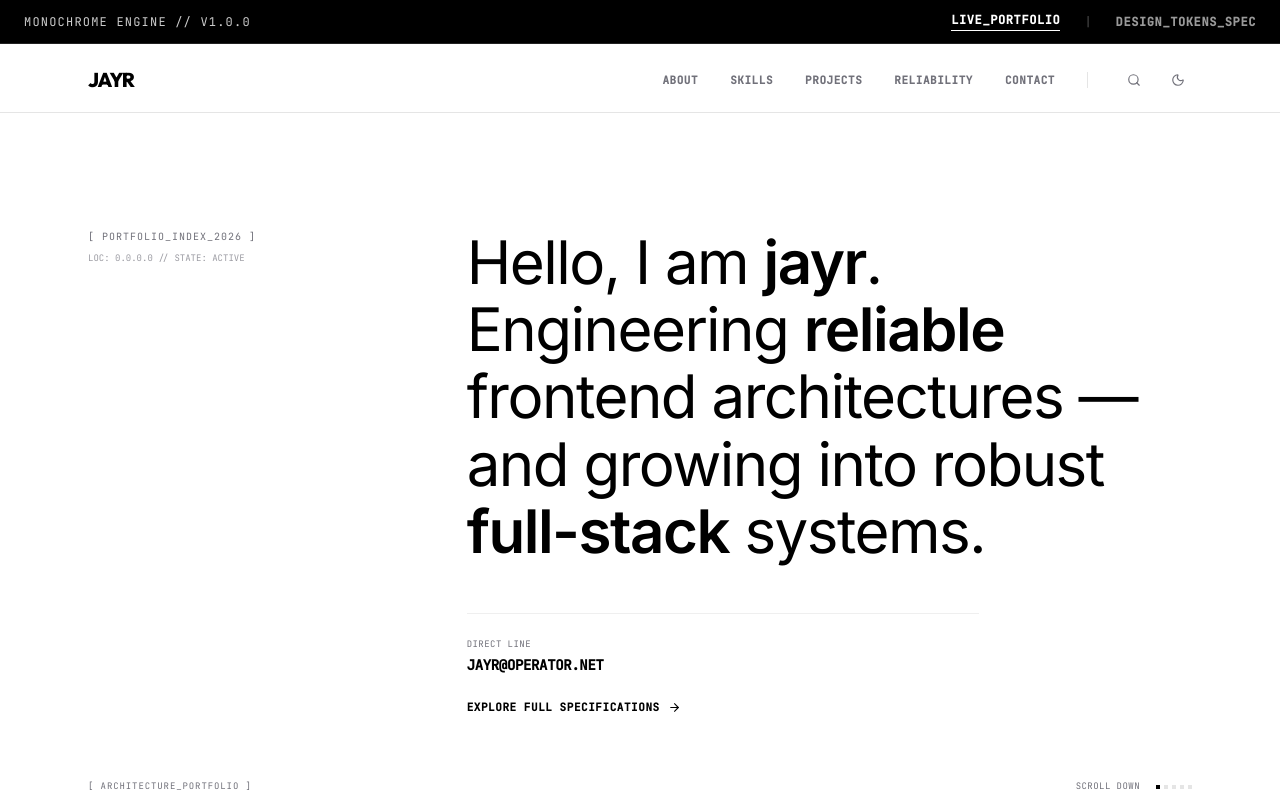
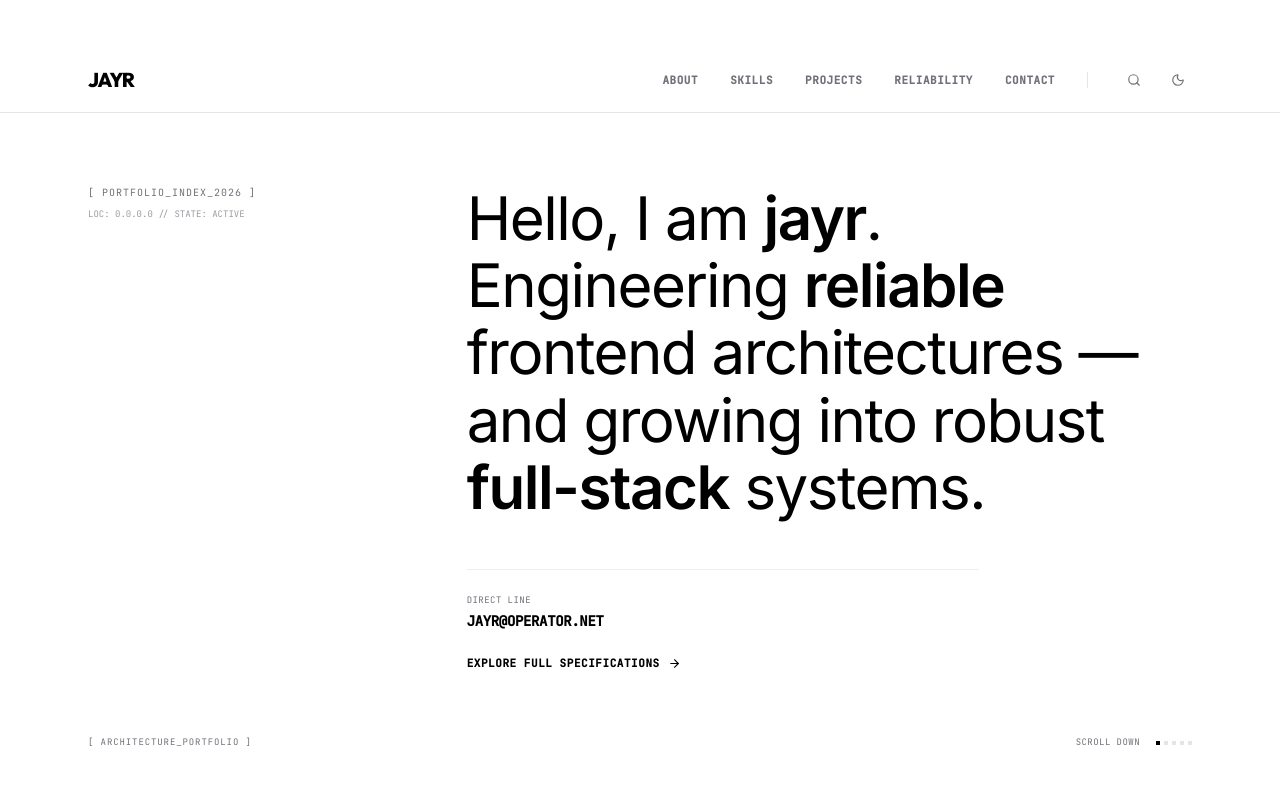
Before and after one commit to caturzaportfolio/my-portfolio, a React (Vite) app: page / in a window 1280 px wide. Shown: the top 800 px of the page. Built offline with nearby package versions, Linux system fonts and the light colour scheme.

Commit message:
feat: implement reactive location tracking
Add a listener to monitor browser navigation events to enable dynamic view switching based on URL path changes.

```diff
--- a/src/App.tsx
+++ b/src/App.tsx
@@ -1,4 +1,4 @@
-import { useState } from "react";
+import { useState, useEffect } from "react";
 import Navbar from "./components/Navbar";
 import Footer from "./components/Footer";
 import Hero from "./sections/Hero";
@@ -11,20 +11,45 @@ import SwatchTest from "./sections/SwatchTest";
 import Header from "./sections/Header";
 import { useTheme } from "./hooks/useTheme";
 
-type ViewMode = "portfolio" | "spec";
-
 export default function App() {
-  const [viewMode, setViewMode] = useState<ViewMode>("portfolio");
+  const [currentPath, setCurrentPath] = useState(window.location.pathname);
   // Initialize and track active theme state
   useTheme();
+
+  useEffect(() => {
+    const handleLocationChange = () => {
+      setCurrentPath(window.location.pathname);
+    };
+
+    window.addEventListener("popstate", handleLocationChange);
+
+    const originalPushState = window.history.pushState;
+    const originalReplaceState = window.history.replaceState;
+
+    window.history.pushState = function (data: any, unused: string, url?: string | null) {
+      originalPushState.apply(this, [data, unused, url]);
+      handleLocationChange();
+    };
+
+    window.history.replaceState = function (data: any, unused: string, url?: string | null) {
+      originalReplaceState.apply(this, [data, unused, url]);
+      handleLocationChange();
+    };
+
+    return () => {
+      window.removeEventListener("popstate", handleLocationChange);
+      window.history.pushState = originalPushState;
+      window.history.replaceState = originalReplaceState;
+    };
+  }, []);
 
   const scrollToTop = () => {
     window.scrollTo({ top: 0, behavior: "smooth" });
   };
 
   const handleLinkClick = (href: string) => {
-    if (viewMode !== "portfolio") {
-      setViewMode("portfolio");
+    if (currentPath !== "/" && currentPath !== "") {
+      window.history.pushState({}, "", "/");
       // Wait for rendering to complete before scrolling
       setTimeout(() => {
         const el = document.querySelector(href);
@@ -36,37 +61,13 @@ export default function App() {
     }
   };
 
+  const isDesignTokensRoute = currentPath === "/internal/design-tokens";
+
   return (
     <div className="min-h-screen bg-pure-white flex flex-col justify-between selection:bg-ink-black selection:text-pure-white" id="monochrome-app-root">
 
-      {/* Top Controller Bar */}
-      <div className="bg-ink-black text-pure-white text-[10px] sm:text-xs font-mono py-3 px-6 flex flex-col sm:flex-row justify-between items-center gap-2 border-b border-light-gray/15 sticky top-0 z-[60]" id="system-mode-toggle-banner">
-        <span className="tracking-widest opacity-80 uppercase">MONOCHROME ENGINE // v1.0.0</span>
-        <div className="flex items-center gap-6">
-          <button
-            onClick={() => setViewMode("portfolio")}
-            className={`cursor-pointer hover:text-light-gray transition-colors font-bold uppercase tracking-wider ${
-              viewMode === "portfolio" ? "border-b border-pure-white pb-0.5" : "opacity-60"
-            }`}
-            id="toggle-mode-portfolio"
-          >
-            LIVE_PORTFOLIO
-          </button>
-          <span className="opacity-30">|</span>
-          <button
-            onClick={() => setViewMode("spec")}
-            className={`cursor-pointer hover:text-light-gray transition-colors font-bold uppercase tracking-wider ${
-              viewMode === "spec" ? "border-b border-pure-white pb-0.5" : "opacity-60"
-            }`}
-            id="toggle-mode-spec"
-          >
-            DESIGN_TOKENS_SPEC
-          </button>
-        </div>
-      </div>
-
-      {/* Conditional Rendering Based on Mode */}
-      {viewMode === "portfolio" ? (
+      {/* Conditional Rendering Based on Route Path */}
+      {!isDesignTokensRoute ? (
         <div className="flex flex-col flex-grow animate-fade-in" id="portfolio-view-container">
           {/* Main Portfolio Nav */}
           <Navbar logo="Jayr" onLinkClick={handleLinkClick} />
@@ -103,6 +104,14 @@ export default function App() {
           <Header />
 
           <main className="flex-grow bg-off-white py-8" id="spec-main-content">
+            <div className="max-w-6xl mx-auto px-6 mb-6">
+              <button
+                onClick={() => window.history.pushState({}, "", "/")}
+                className="font-mono text-xs font-bold text-ink-black hover:opacity-70 transition-opacity uppercase tracking-tight flex items-center gap-1.5 cursor-pointer"
+              >
+                ← Back to Live Portfolio
+              </button>
+            </div>
             <SwatchTest />
           </main>
 
```
